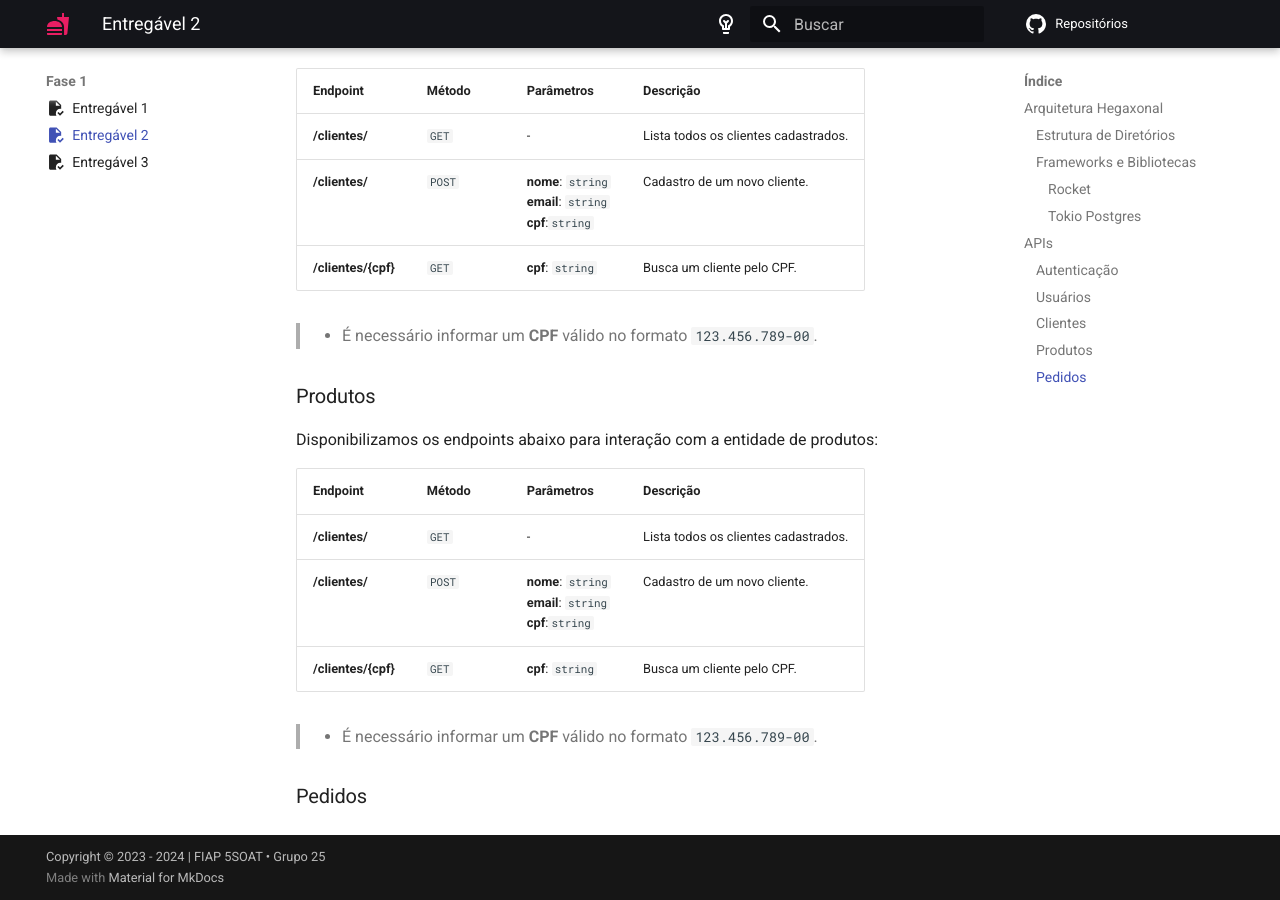
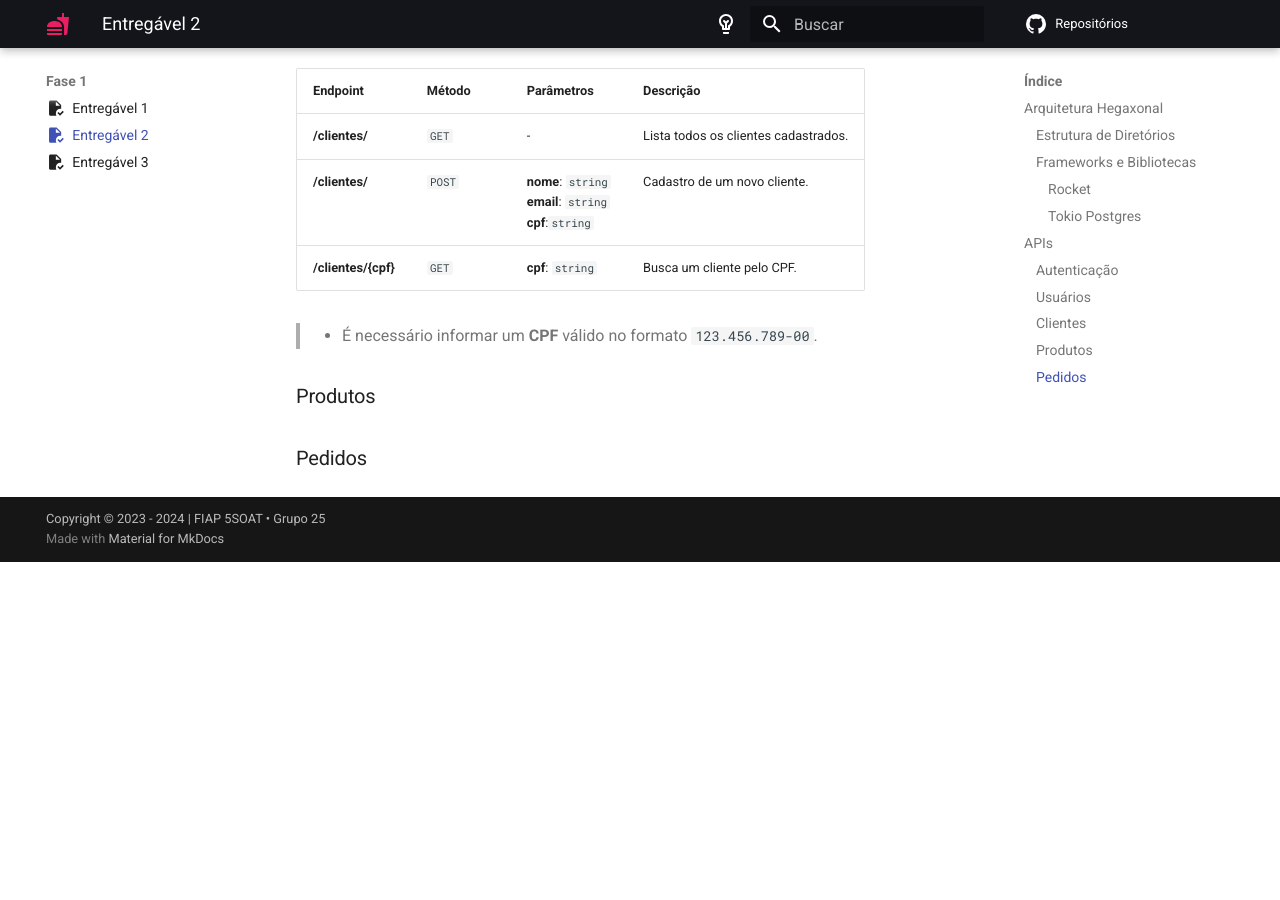
Before and after one commit to postech-5soat-grupo-25/postech-5soat-grupo-25.github.io, an MkDocs documentation site: the page built from docs/fase_1/entregavel_2.md, in a window 1280 px wide and 900 px high, scrolled down 4914 px. Built offline with MkDocs 1.6.1 and Material for MkDocs 9.7.7, drawn with Linux system fonts in a browser that asks for light colours; after the commit the page ends 5476 px from its top, so only the background shows below that.

Commit message:
updating docs

```diff
--- a/docs/fase_1/entregavel_2.md
+++ b/docs/fase_1/entregavel_2.md
@@ -139,15 +139,6 @@ Disponibilizamos os endpoints abaixo para interação com a entidade de clientes
 
 ### Produtos
 
-Disponibilizamos os endpoints abaixo para interação com a entidade de produtos:
-
-| Endpoint            | Método | Parâmetros                                                    | Descrição                            |
-| ------------------- | ------ | ------------------------------------------------------------- | ------------------------------------ |
-| **/clientes/**      | `GET`  | -                                                             | Lista todos os clientes cadastrados. |
-| **/clientes/**      | `POST` | **nome**: `string`<br>**email**: `string`<br>**cpf**:`string` | Cadastro de um novo cliente.         |
-| **/clientes/{cpf}** | `GET`  | **cpf**: `string`                                             | Busca um cliente pelo CPF.           |
-
-> - É necessário informar um **CPF** válido no formato `123.456.789-00`.
 
 
 ### Pedidos
```
